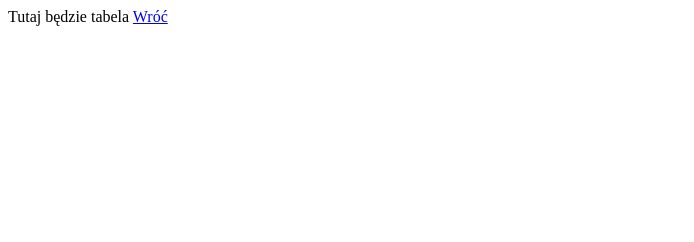
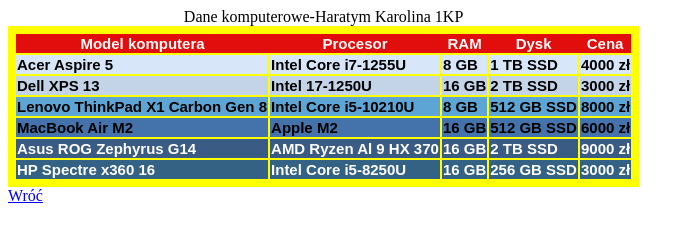
Before and after one commit to Karolina1KP/tabela_haratym2, a plain HTML site: page index.html in a window 1280 px wide. Shown: the whole page, without its empty margins (0-694 px from the left). Drawn offline with Linux system fonts and the light colour scheme.

Commit message:
Add computer data table to index.html
Added a table with computer data to the HTML file.

```diff
--- a/index.html
+++ b/index.html
@@ -6,7 +6,62 @@
              <title> Haratym tabela </title>
        </head>
      <body>
- Tutaj będzie tabela
+ <table style="border:8px solid yellow;border-collapse: collapse;">
+   <caption>Dane komputerowe-Haratym Karolina 1KP</caption>
+   <thead>
+      <tr style="background-color: #E20D0D; color: white; font-family: Arial;font-size: 15px;">
+         <th>Model komputera</th>
+         <th>Procesor</th>
+         <th>RAM</th>
+         <th>Dysk</th>
+         <th>Cena</th>
+      </tr>
+   </thead>
+   <tbody>
+      <tr style="background-color: #D7E6F9; font-family: Arial;font-size: 15px;font-weight: bold;">
+         <td style="border:2px solid yellow;border-collapse: collapse;">Acer Aspire 5</td>
+         <td style="border:2px solid yellow;border-collapse: collapse;">Intel Core i7-1255U</td>
+         <td style="border:2px solid yellow;border-collapse: collapse;">8 GB</td>
+         <td style="border:2px solid yellow;border-collapse: collapse;">1 TB SSD</td>
+         <td style="border:2px solid yellow;border-collapse: collapse;">4000 zł</td>
+      </tr>
+      <tr style="background-color: #C3D4E9; font-family: Arial;font-size: 15px;font-weight: bold;">
+         <td style="border:2px solid yellow;border-collapse: collapse;">Dell XPS 13</td>
+         <td style="border:2px solid yellow;border-collapse: collapse;">Intel 17-1250U</td>
+         <td style="border:2px solid yellow;border-collapse: collapse;">16 GB</td>
+         <td style="border:2px solid yellow;border-collapse: collapse;">2 TB SSD</td>
+         <td style="border:2px solid yellow;border-collapse: collapse;">3000 zł</td>
+      </tr>
+      <tr style="background-color: #5CA5D5; font-family: Arial;font-size: 15px;font-weight: bold;">
+         <td style="border:2px solid yellow;border-collapse: collapse;">Lenovo ThinkPad X1 Carbon Gen 8</td>
+         <td style="border:2px solid yellow;border-collapse: collapse;">Intel Core i5-10210U</td>
+         <td style="border:2px solid yellow;border-collapse: collapse;">8 GB</td>
+         <td style="border:2px solid yellow;border-collapse: collapse;">512 GB SSD</td>
+         <td style="border:2px solid yellow;border-collapse: collapse;">8000 zł</td>
+      </tr>
+      <tr style="background-color: #4473AC; font-family: Arial;font-size: 15px;font-weight: bold;">
+         <td style="border:2px solid yellow;border-collapse: collapse;">MacBook Air M2</td>
+         <td style="border:2px solid yellow;border-collapse: collapse;">Apple M2</td>
+         <td style="border:2px solid yellow;border-collapse: collapse;">16 GB</td>
+         <td style="border:2px solid yellow;border-collapse: collapse;">512 GB SSD</td>
+         <td style="border:2px solid yellow;border-collapse: collapse;">6000 zł</td>
+      </tr>
+      <tr style="background-color: #3A5B84; color: white; font-family: Arial;font-size: 15px;font-weight: bold;">
+         <td style="border:2px solid yellow;border-collapse: collapse;">Asus ROG Zephyrus G14</td>
+         <td style="border:2px solid yellow;border-collapse: collapse;">AMD Ryzen Al 9 HX 370</td>
+         <td style="border:2px solid yellow;border-collapse: collapse;">16 GB</td>
+         <td style="border:2px solid yellow;border-collapse: collapse;">2 TB SSD</td>
+         <td style="border:2px solid yellow;border-collapse: collapse;">9000 zł</td>
+      </tr>
+       <tr style="background-color: #346284; color: white; font-family: Arial;font-size: 15px;font-weight: bold;">
+         <td style="border:2px solid yellow;border-collapse: collapse;">HP Spectre x360 16</td>
+         <td style="border:2px solid yellow;border-collapse: collapse;">Intel Core i5-8250U</td>
+         <td style="border:2px solid yellow;border-collapse: collapse;">16 GB</td>
+         <td style="border:2px solid yellow;border-collapse: collapse;">256 GB SSD</td>
+         <td style="border:2px solid yellow;border-collapse: collapse;">3000 zł</td>
+      </tr>
+   </tbody>
+</table>
 <A HREF="https://karolina1kp.github.io/zadanie_haratym2/"> Wróć </A>
     </body>
   </html>
```
